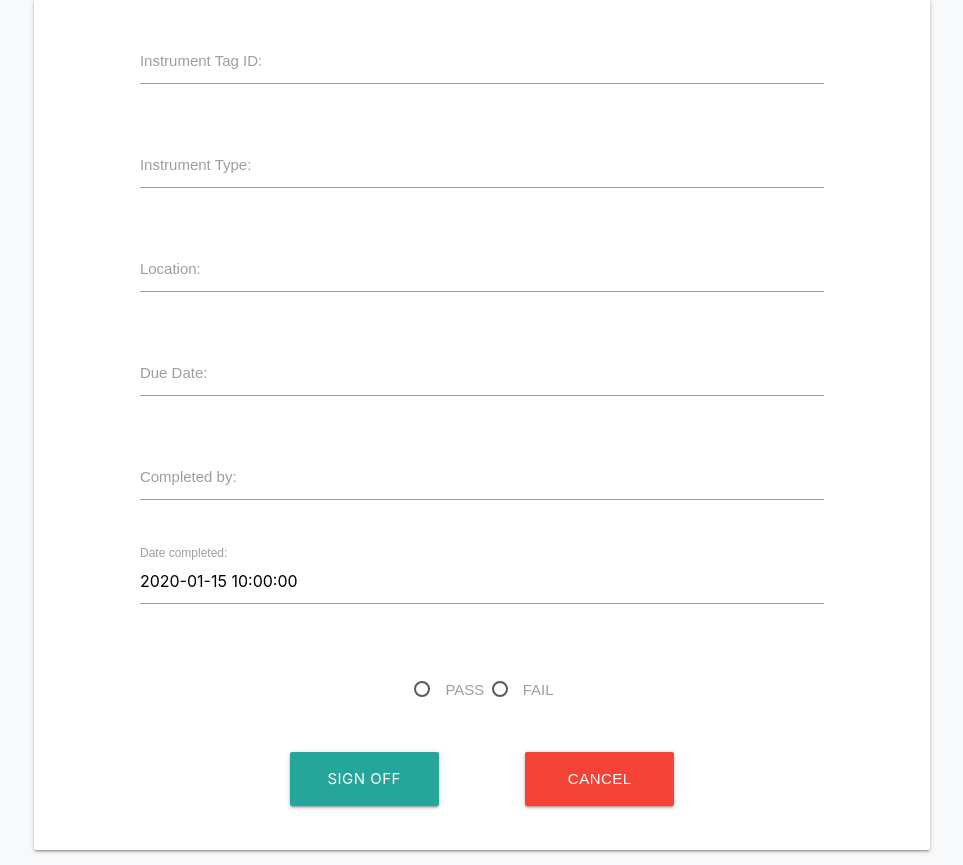
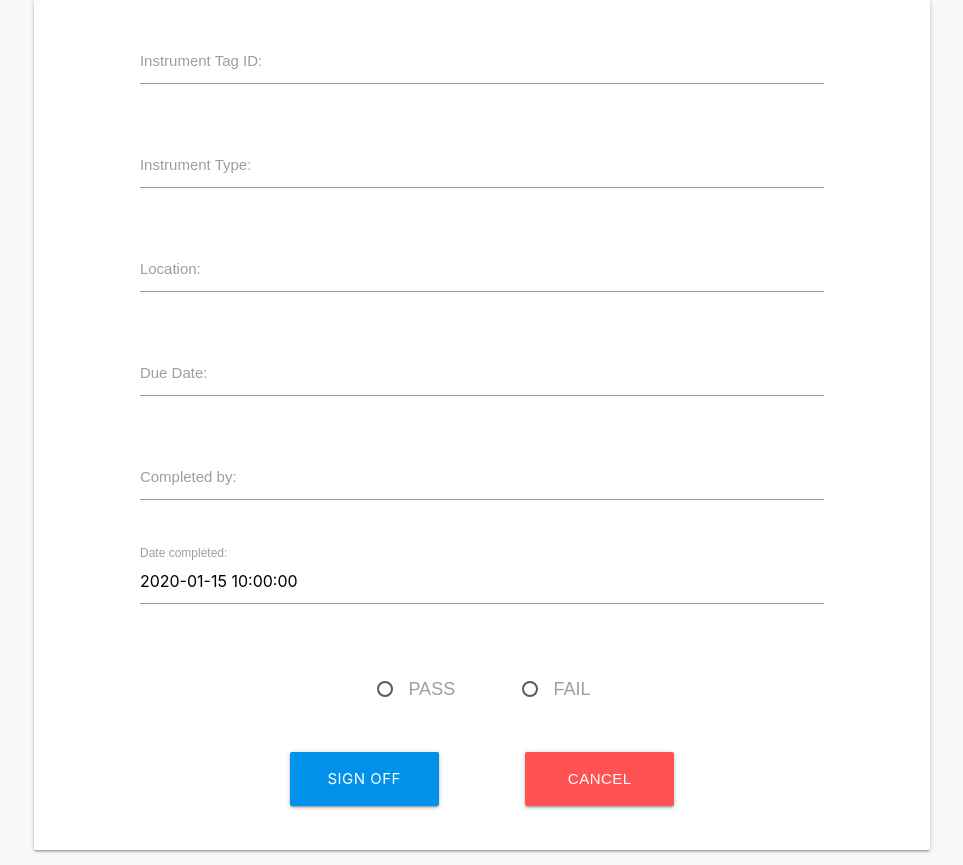
Before and after one commit to shaneoh10/ms3-precise-calibration, a Flask app: template templates/cal-signoff.html in a window 1280 px wide. Shown: the part 205-1070 px from the top of the page, without its empty margins (158-1121 px from the left). Run offline with Flask 2, Linux system fonts and the light colour scheme; the template is opened without the code that fills it: most values are stand-ins (such as "Sample title", 1, 10 or a date in 2020); some libraries are stand-ins or nearby versions; some web fonts are replaced.

Commit message:
style: Edit buttons on register page

```diff
--- a/static/css/style.css
+++ b/static/css/style.css
@@ -145,6 +145,11 @@ span.badge.new:after {
     border-bottom: 2px solid #51a6ec !important;
 }
 
+#pass-or-fail span {
+    margin: 0 2rem;
+    font-size: 1.2rem;
+}
+
 /********************** MEDIA QUERIES  */
 
 @media screen and (max-width: 600px) {
--- a/templates/cal-signoff.html
+++ b/templates/cal-signoff.html
@@ -67,10 +67,10 @@
                 </div>
                 <div class="row">
                     <div class="col s12 m4 offset-m2 center">
-                        <button type="submit" class="btn-large">Sign Off</button>
+                        <button type="submit" class="btn-large light-blue accent-4">Sign Off</button>
                     </div>
                     <div class="col s12 m4 center">
-                        <a href="{{ url_for('get_cals_due') }}" class="btn-large red">Cancel</a>
+                        <a href="{{ url_for('get_cals_due') }}" class="btn-large red accent-2">Cancel</a>
                     </div>
                 </div>
             </form>
```
